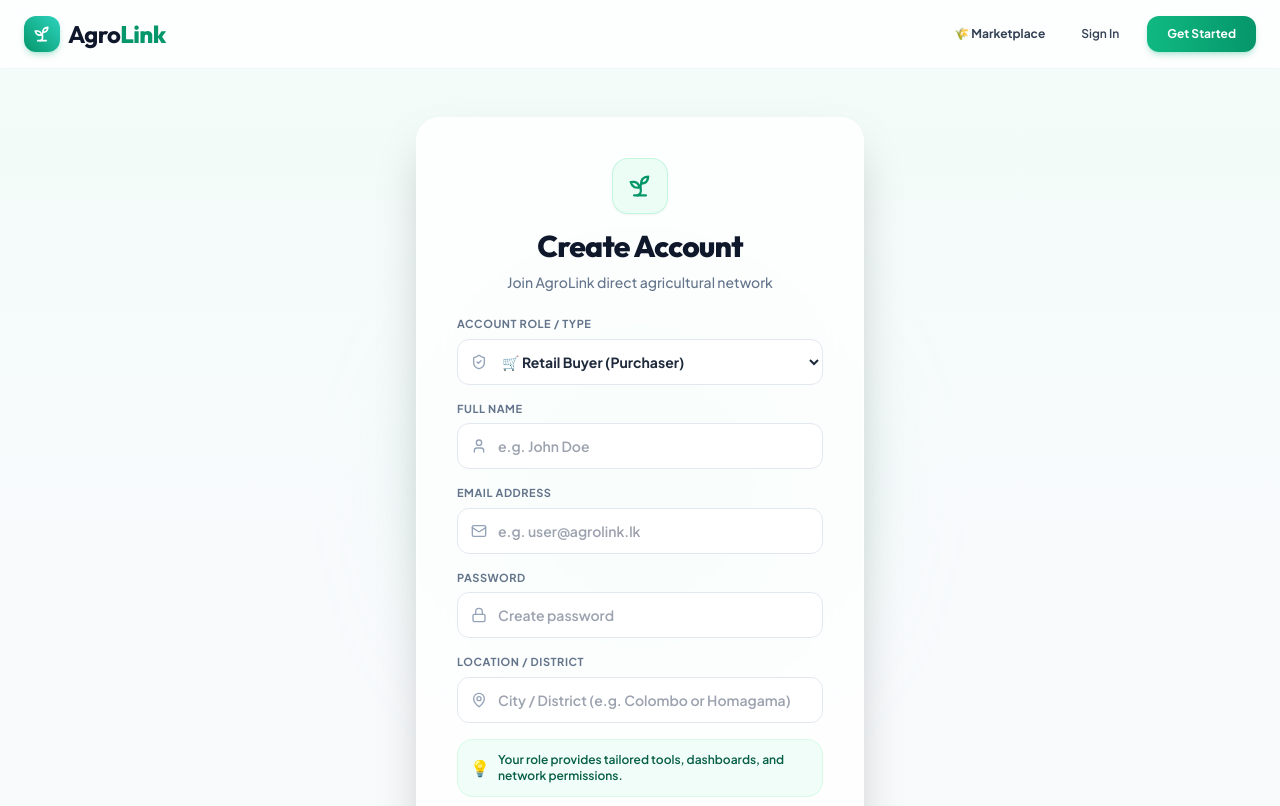
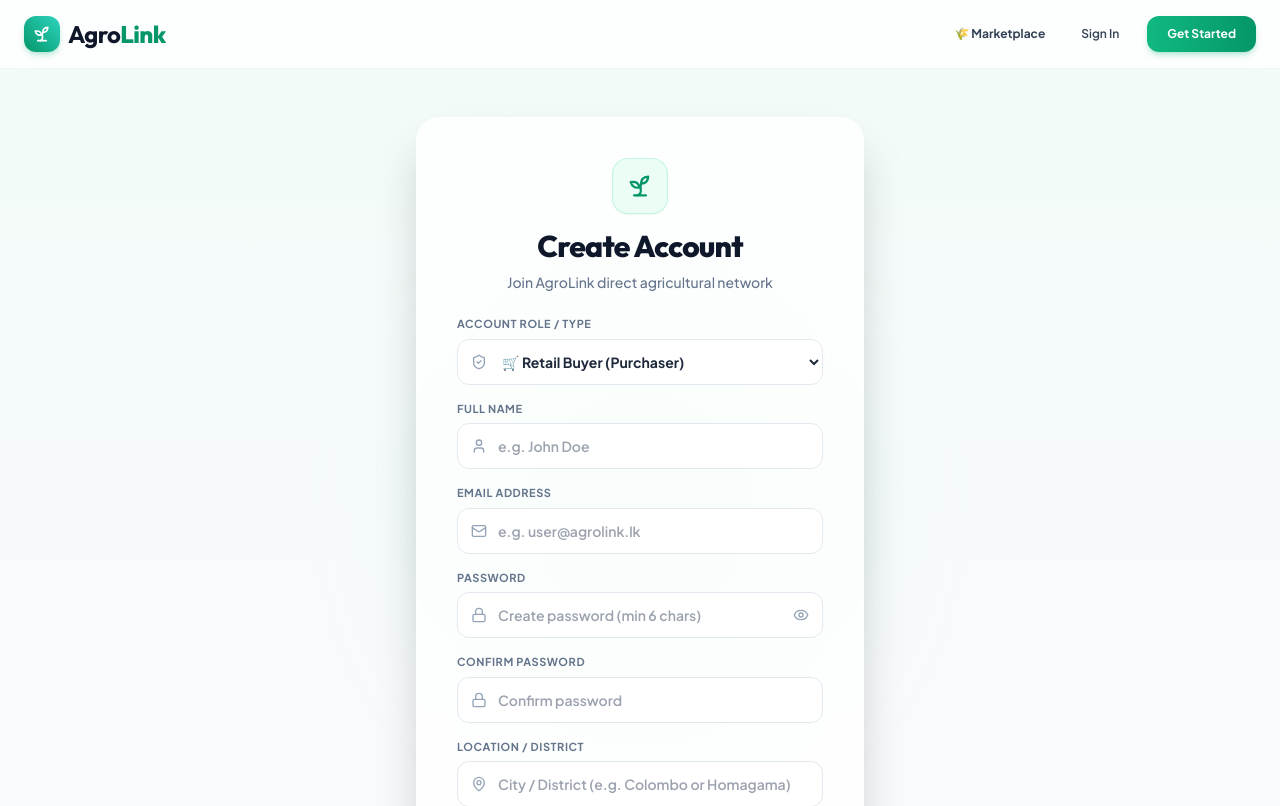
Before and after one commit to DulithThenuka/agrolink, a React (Vite) app in the folder frontend/: page /register in a window 1280 px wide. Shown: the top 806 px of the page. Built offline with nearby package versions, Linux system fonts and the light colour scheme.

Commit message:
Added seamless auto-login upon registration and improved the authentication UX

```diff
--- a/frontend/src/context/AuthContext.jsx
+++ b/frontend/src/context/AuthContext.jsx
@@ -78,8 +78,13 @@ export const AuthProvider = ({ children }) => {
     setLoading(true);
     try {
       const res = await authAPI.register({ name, email, password, location, role });
-      if (res && (res.success || res.data)) {
-        return { success: true };
+      if (res && (res.success || res.data || res.status === 200 || res.status === 201)) {
+        // Auto-login upon successful registration
+        const loginRes = await login(email, password);
+        if (loginRes.success) {
+          return { success: true, autoLoggedIn: true, role: loginRes.role || role };
+        }
+        return { success: true, autoLoggedIn: false };
       }
       return { success: false, message: res.message || 'Registration failed' };
     } catch (err) {
--- a/frontend/src/pages/Login.jsx
+++ b/frontend/src/pages/Login.jsx
@@ -2,11 +2,12 @@ import React, { useState } from 'react';
 import { Link, useNavigate, useLocation } from 'react-router-dom';
 import { motion } from 'framer-motion';
 import { useAuth } from '../context/AuthContext';
-import { Sprout, AlertCircle, Loader2, Mail, Lock, ArrowRight } from 'lucide-react';
+import { Sprout, AlertCircle, Loader2, Mail, Lock, ArrowRight, Eye, EyeOff } from 'lucide-react';
 
 export const Login = () => {
   const [email, setEmail] = useState('');
   const [password, setPassword] = useState('');
+  const [showPassword, setShowPassword] = useState(false);
   const [error, setError] = useState('');
   const { login, loading } = useAuth();
   const navigate = useNavigate();
@@ -96,13 +97,20 @@ export const Login = () => {
               <div className="relative">
                 <Lock className="w-4 h-4 text-slate-400 absolute left-3.5 top-1/2 -translate-y-1/2" />
                 <input
-                  type="password"
+                  type={showPassword ? 'text' : 'password'}
                   value={password}
                   onChange={(e) => setPassword(e.target.value)}
                   placeholder="Enter your password"
                   required
-                  className="w-full pl-10 pr-4 py-3 rounded-xl border border-slate-200 text-sm font-semibold bg-white focus:outline-none focus:border-emerald-500 focus:ring-4 focus:ring-emerald-500/10 transition"
+                  className="w-full pl-10 pr-11 py-3 rounded-xl border border-slate-200 text-sm font-semibold bg-white focus:outline-none focus:border-emerald-500 focus:ring-4 focus:ring-emerald-500/10 transition"
                 />
+                <button
+                  type="button"
+                  onClick={() => setShowPassword(!showPassword)}
+                  className="absolute right-3.5 top-1/2 -translate-y-1/2 text-slate-400 hover:text-slate-600 transition"
+                >
+                  {showPassword ? <EyeOff className="w-4 h-4" /> : <Eye className="w-4 h-4" />}
+                </button>
               </div>
             </div>
 
--- a/frontend/src/pages/Register.jsx
+++ b/frontend/src/pages/Register.jsx
@@ -2,12 +2,14 @@ import React, { useState } from 'react';
 import { Link, useNavigate } from 'react-router-dom';
 import { motion } from 'framer-motion';
 import { useAuth } from '../context/AuthContext';
-import { Sprout, AlertCircle, Loader2, User, Mail, Lock, MapPin, ShieldCheck, ArrowRight } from 'lucide-react';
+import { Sprout, AlertCircle, Loader2, User, Mail, Lock, MapPin, ShieldCheck, ArrowRight, Eye, EyeOff } from 'lucide-react';
 
 export const Register = () => {
   const [name, setName] = useState('');
   const [email, setEmail] = useState('');
   const [password, setPassword] = useState('');
+  const [confirmPassword, setConfirmPassword] = useState('');
+  const [showPassword, setShowPassword] = useState(false);
   const [location, setLocation] = useState('');
   const [role, setRole] = useState('BUYER');
   const [error, setError] = useState('');
@@ -17,9 +19,33 @@ export const Register = () => {
   const handleSubmit = async (e) => {
     e.preventDefault();
     setError('');
-    const res = await register(name, email, password, location, role);
+
+    if (password.length < 6) {
+      setError('Password must be at least 6 characters long.');
+      return;
+    }
+
+    if (password !== confirmPassword) {
+      setError('Passwords do not match. Please re-enter.');
+      return;
+    }
+
+    const res = await register(name.trim(), email.trim(), password, location.trim(), role);
     if (res.success) {
-      navigate('/login');
+      if (res.autoLoggedIn) {
+        if (
+          res.role === 'LOGISTICS' ||
+          res.role === 'ROLE_LOGISTICS' ||
+          res.role === 'LOGISTICS_PROVIDER' ||
+          res.role === 'ROLE_LOGISTICS_PROVIDER'
+        ) {
+          navigate('/logistics', { replace: true });
+        } else {
+          navigate('/dashboard', { replace: true });
+        }
+      } else {
+        navigate('/login', { replace: true });
+      }
     } else {
       setError(res.message || 'Registration failed');
     }
@@ -116,10 +142,34 @@ export const Register = () => {
               <div className="relative">
                 <Lock className="w-4 h-4 text-slate-400 absolute left-3.5 top-1/2 -translate-y-1/2" />
                 <input
-                  type="password"
+                  type={showPassword ? 'text' : 'password'}
                   value={password}
                   onChange={(e) => setPassword(e.target.value)}
-                  placeholder="Create password"
+                  placeholder="Create password (min 6 chars)"
+                  required
+                  className="w-full pl-10 pr-11 py-3 rounded-xl border border-slate-200 text-sm font-semibold bg-white focus:outline-none focus:border-emerald-500 focus:ring-4 focus:ring-emerald-500/10 transition"
+                />
+                <button
+                  type="button"
+                  onClick={() => setShowPassword(!showPassword)}
+                  className="absolute right-3.5 top-1/2 -translate-y-1/2 text-slate-400 hover:text-slate-600 transition"
+                >
+                  {showPassword ? <EyeOff className="w-4 h-4" /> : <Eye className="w-4 h-4" />}
+                </button>
+              </div>
+            </div>
+
+            <div>
+              <label className="block text-[11px] font-bold text-slate-500 uppercase tracking-wider mb-1.5">
+                Confirm Password
+              </label>
+              <div className="relative">
+                <Lock className="w-4 h-4 text-slate-400 absolute left-3.5 top-1/2 -translate-y-1/2" />
+                <input
+                  type={showPassword ? 'text' : 'password'}
+                  value={confirmPassword}
+                  onChange={(e) => setConfirmPassword(e.target.value)}
+                  placeholder="Confirm password"
                   required
                   className="w-full pl-10 pr-4 py-3 rounded-xl border border-slate-200 text-sm font-semibold bg-white focus:outline-none focus:border-emerald-500 focus:ring-4 focus:ring-emerald-500/10 transition"
                 />
```
Also changed, not shown: 5 other files (tests, documents, lock files or other folders).
